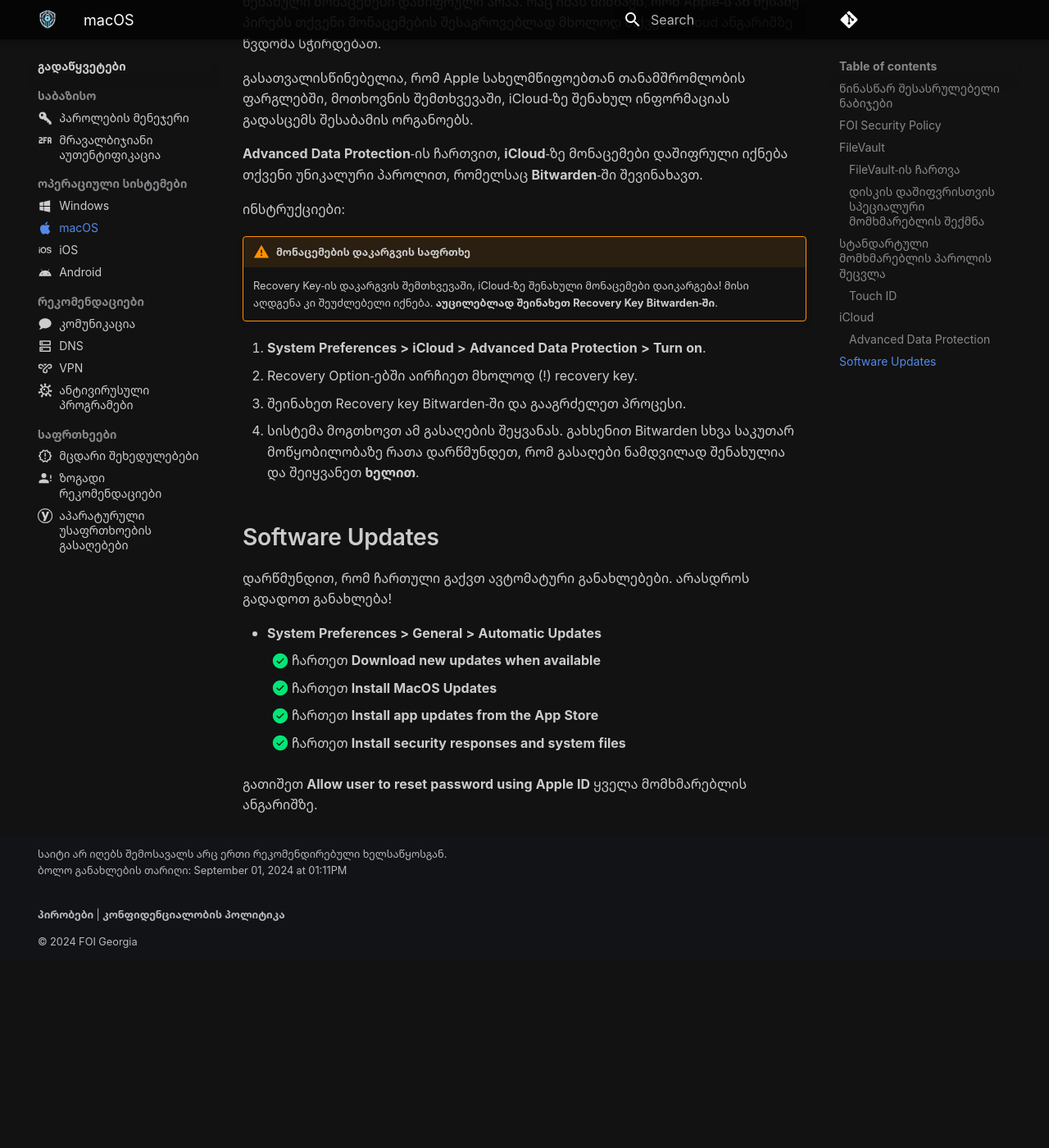
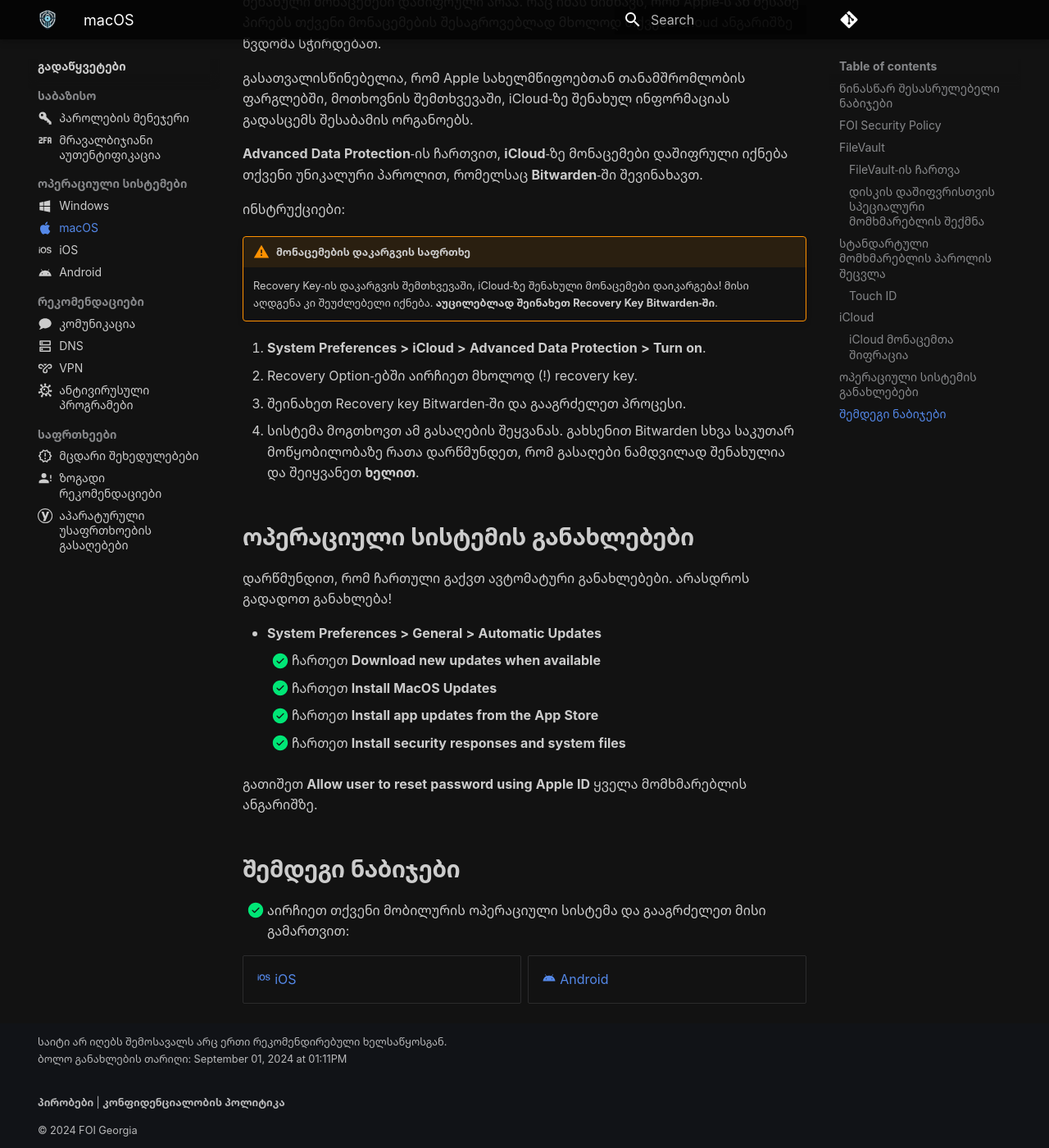
Before and after one commit to foige/security.foi.ge, an MkDocs documentation site: the page built from docs/solutions/macos.md, in a window 1280 px wide and 1400 px high, scrolled down 6000 px. Shown: the whole window at 82% size. Built offline with MkDocs 1.6.1 and Material for MkDocs 9.7.7, drawn with Linux system fonts in a browser that asks for light colours; plug-ins that fetch from the network failed and are left out; comment, search, counter and statistics services are not loaded; before the commit the page ends 7171 px from its top, so only the background shows below that; some of the changed text lies outside the part shown.

Commit message:
docs(solutions): Add next steps for mobile operating systems

```diff
--- a/docs/solutions/macos.md
+++ b/docs/solutions/macos.md
@@ -171,7 +171,7 @@
 
 ## iCloud
 
-#### Advanced Data Protection
+#### iCloud მონაცემთა შიფრაცია
 
 MacBook / iPhone მოწყობილობებს აქვთ მოწყობილობაზე არსებული მონაცემების შიფრაციის ფუნქცია,
 მაგრამ ამის მიუხედავად, სტანდარტულად, iCloud-ზე შენახული მონაცემები დაშიფრული არაა.
@@ -198,7 +198,7 @@
 4. სისტემა მოგთხოვთ ამ გასაღების შეყვანას. გახსენით Bitwarden სხვა საკუთარ მოწყობილობაზე
     რათა დარწმუნდეთ, რომ გასაღები ნამდვილად შენახულია და შეიყვანეთ **ხელით**.
 
-## Software Updates
+## ოპერაციული სისტემის განახლებები
 
 დარწმუნდით, რომ ჩართული გაქვთ ავტომატური განახლებები. არასდროს გადადოთ განახლება!
 
@@ -209,3 +209,14 @@
     - [x] ჩართეთ **Install security responses and system files**
 
 გათიშეთ **Allow user to reset password using Apple ID** ყველა მომხმარებლის ანგარიშზე.
+
+## შემდეგი ნაბიჯები
+
+- [x] აირჩიეთ თქვენი მობილურის ოპერაციული სისტემა და გააგრძელეთ მისი გამართვით:
+
+<div class="grid cards" markdown>
+
+- [:material-apple-ios: iOS](ios.md)
+- [:material-android: Android](android.md)
+
+</div>
```
Also changed, not shown: docs/index.md (+1 -0 lines), docs/solutions/windows.md (+10 -2 lines).
